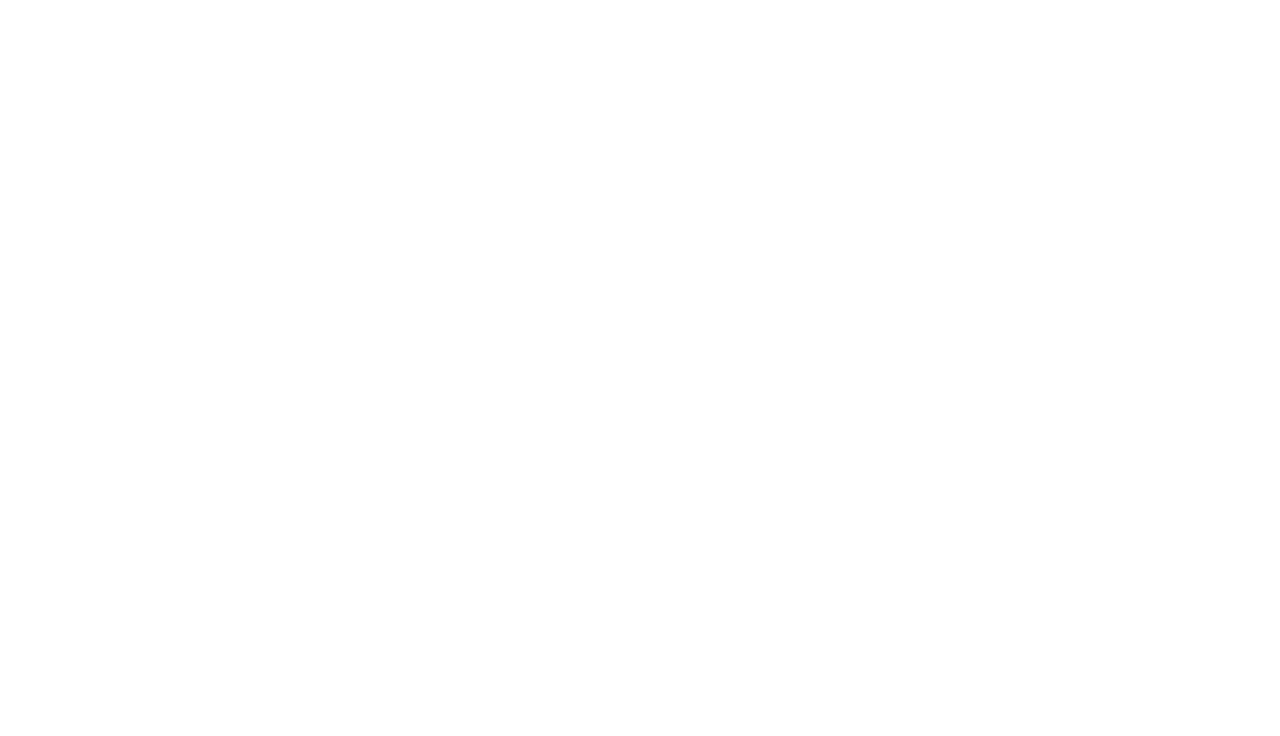
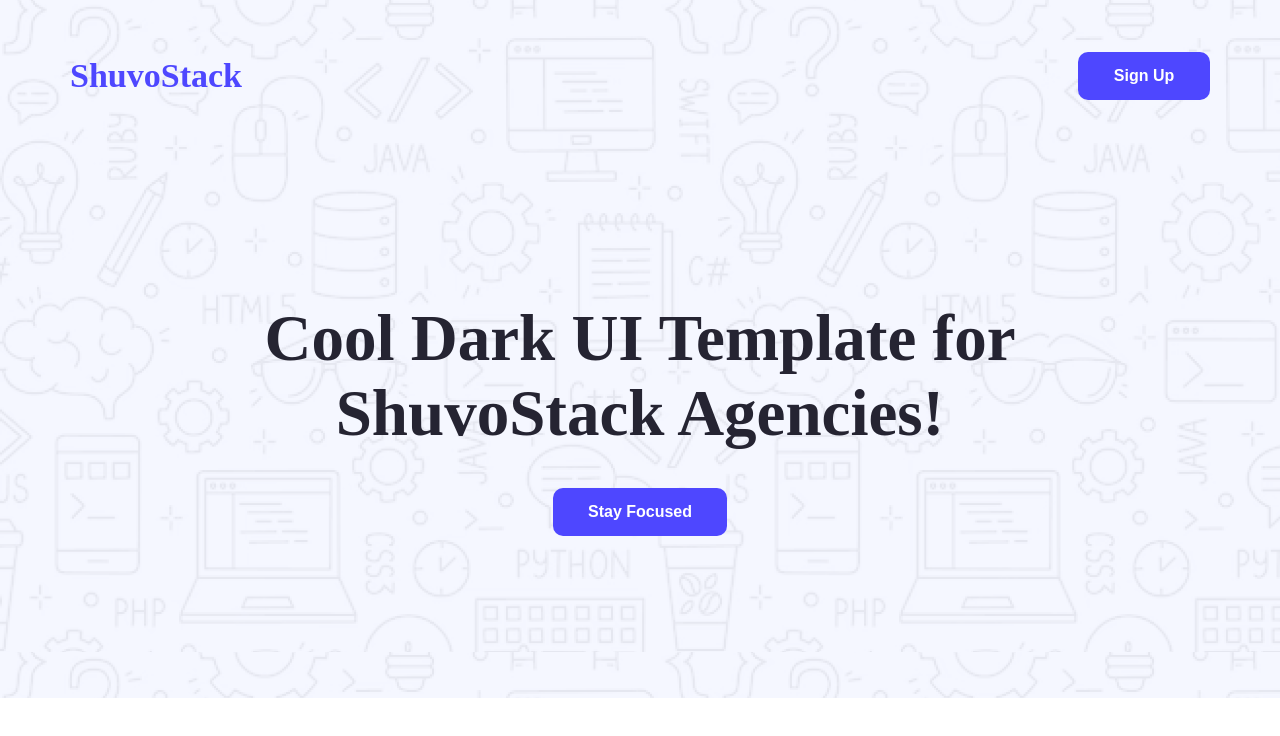
Before and after one commit to shuvostack/landing-launchpad, a plain HTML site: page index.html in a window 1280 px wide. Drawn offline with Linux system fonts and the light colour scheme.

Commit message:
navbar and banner section added

```diff
--- a/index.html
+++ b/index.html
@@ -4,8 +4,37 @@
     <meta charset="UTF-8">
     <meta name="viewport" content="width=device-width, initial-scale=1.0">
     <title>Landing launchpad</title>
+    <link rel="stylesheet" href="style.css">
+    <link rel="preconnect" href="https://fonts.googleapis.com">
+    <link rel="preconnect" href="https://fonts.gstatic.com" crossorigin>
+    <link href="https://fonts.googleapis.com/css2?family=Raleway:ital,wght@0,100..900;1,100..900&display=swap" rel="stylesheet">
 </head>
 <body>
+    <header id="hero-section">
+        <!-- navbar section -->
+        <nav class="navbar">
+            <h2>
+                ShuvoStack
+            </h2>
+            <button class="nav-btn">
+                <a href="#">Sign Up</a>
+            </button>
+        </nav>
+        <!-- banner section -->
+        <div class="banner">
+            <h1 class="banner-text">
+                Cool Dark UI Template for ShuvoStack Agencies!
+            </h1>
+            <button class="banner-btn">
+                <a href="#">Stay Focused</a>
+            </button>
+        </div>
+    </header>
+    <main>
 
+    </main>
+    <footer>
+
+    </footer>
 </body>
 </html>
--- a/style.css
+++ b/style.css
@@ -0,0 +1,89 @@
+
+.body {
+  font-family: "Raleway", sans-serif;
+  font-optical-sizing: auto;
+  font-style: normal;
+}
+
+*{
+    margin: 0;
+    padding: 0;
+}
+
+#hero-section{
+    background: url(Assets/Hero-bg.png);
+    /* width: 1440px; */
+    height: 698px;
+    margin-bottom: 116px;
+}
+
+/* navbar styles */
+
+.navbar{
+    width: 1140px;
+    height: 151px;
+    margin: 0px auto;
+    display: flex;
+    align-items: center;
+    justify-content: space-between;
+}
+
+.navbar h2{
+    font-weight: bold;
+    font-size: 34px;
+    color: #4E47FF;
+}
+
+.nav-btn{
+    background-color: #4E47FF;
+    color: #FFFFFF;
+    width: 132px;
+    height: 48px;
+    border: none;
+    border-radius: 10px;
+    cursor: pointer;
+    font-weight: bold;
+    font-size: 16px;
+}
+
+.nav-btn a{
+    text-decoration: none;
+    color: #FFFFFF;
+}
+
+
+/* banner styles */
+
+.banner{
+    width: 905px;
+    height: 237px;
+    margin: 150px auto;
+    align-items: center;
+    text-align: center;
+}
+
+.banner-text{
+    color: #252432;
+    font-weight: bold;
+    font-size: 65px;
+}
+
+.banner-btn{
+      background-color: #4E47FF;
+    color: #FFFFFF;
+    width: 174px;
+    height: 48px;
+    border: none;
+    border-radius: 10px;
+    cursor: pointer;
+    font-weight: bold;
+    font-size: 16px;
+    margin-top: 37px;
+}
+
+.banner-btn a{
+    color: #FFFFFF;
+    font-weight: bold;
+    font-size: 16px;
+    text-decoration: none;
+}
```
